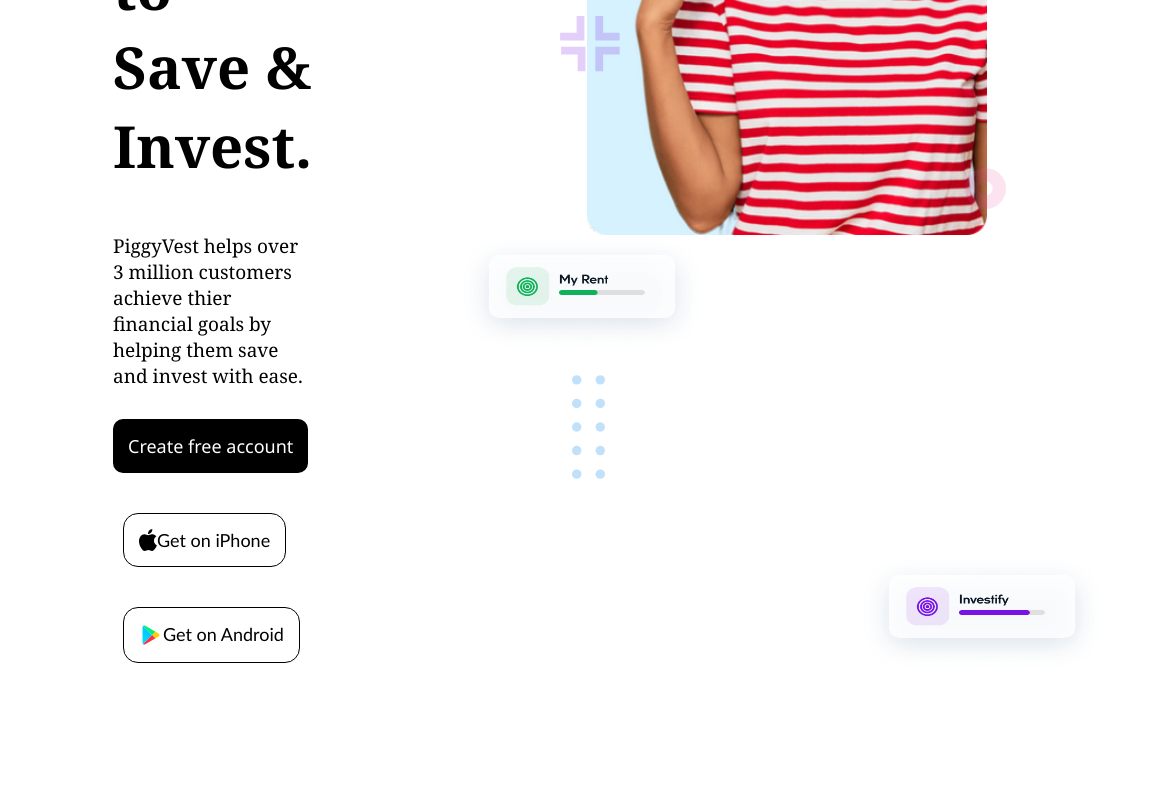
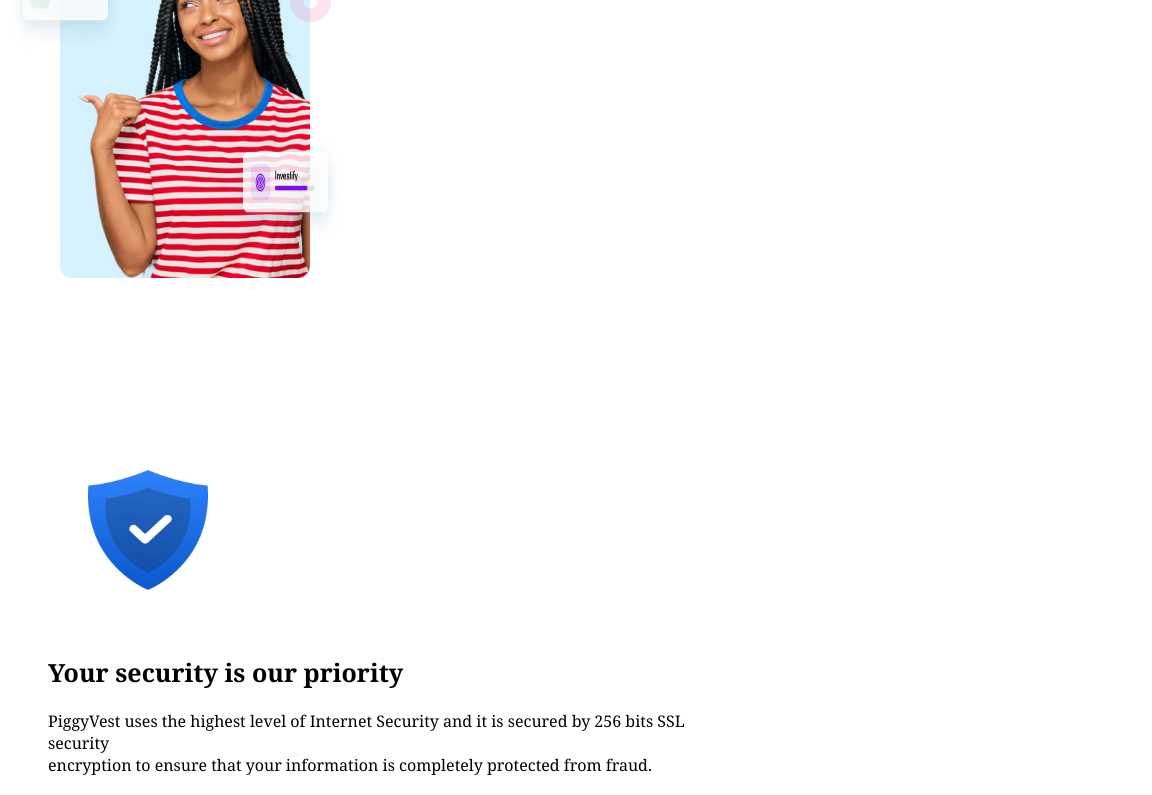
Before and after one commit to davidokani/capwork01, a React (Create React App) app: page / in a window 768 px wide. Shown: the part 560-1355 px from the top of the page, 1152 px wide, since content can reach past the window. Built offline with nearby package versions, Linux system fonts and the light colour scheme.

Commit message:
landpage section1&2 sucessfully responsive

```diff
--- a/src/components/langingpage/Landing.jsx
+++ b/src/components/langingpage/Landing.jsx
@@ -195,6 +195,7 @@
 
       {/* SECTION TWO BEGIN */}
       <section className="landing02">
+        <div className="container02-left">
           <img className="shieldicon" src={Shield} alt="" />
           <div className="scurity">
             <div className="animation-swipeup">
@@ -206,7 +207,7 @@
               PiggyVest uses the highest level of Internet Security and it is secured by 256 bits SSL security <br /> encryption to ensure that your information is completely protected from fraud.
             </p>
             <a className="morelink-for02" href="/">Learn more</a>
-
+          </div>
         </div>
       </section>
       {/* SECTION TWO ENDING */}
--- a/src/components/langingpage/landing.css
+++ b/src/components/langingpage/landing.css
@@ -184,11 +184,10 @@
     text-decoration: none;
 }
 
-/* RESPONSIVES MEDIA QUERY FOR TABLETS AND MINI LAPTOP SCREEN BELOW */
+/* RESPONSIVES MEDIA QUERY FOR LAPTOP MINI SCREEN */
 @media (min-width: 1370px) and (max-width: 1419px) {
     .landingpage {
-        margin-top: 20px;
-        margin-bottom: 20px;
+        margin-bottom: 10px;
     }
 
     .container01-left {
@@ -259,15 +258,13 @@
     }
 }
 
-/* RESPONSIVES MEDIA QUERY FOR TABLET MINI SCREEN BELOW */
-@media (min-width: 521px) and (max-width: 1369px) {
+@media (min-width: 1171px) and (max-width: 1369px) {
     .landingpage {
-        margin-top: 50px;
-        margin-bottom: 50px;
+        margin-bottom: 0px;
     }
 
     .container01-left {
-        padding: 105px;
+        padding: 40px;
         flex-wrap: wrap;
         margin-top: 50px;
     }
@@ -279,7 +276,81 @@
     }
 
     .landing-doings {
-        font-size: 19px;
+        font-size: 20px;
+        font-family: Cambria, Cochin, Georgia, Times, 'Times New Roman', serif;
+    }
+
+    .landing01-image img.shepoint {
+        display: inline-flex;
+        position: relative;
+        width: 390px;
+        padding: 170px;
+        margin-right: 50px;
+        bottom: 65px;
+    }
+
+    .landing01-image img.myrent {
+        height: 120px;
+        width: 250px;
+        display: inline-flex;
+        position: absolute;
+        bottom: 34pc;
+        margin-left: -750px;
+        z-index: 1;
+
+    }
+
+    .landing01-image img.investify {
+        height: 120px;
+        width: 250px;
+        display: inline-flex;
+        position: absolute;
+        bottom: 16pc;
+        margin-left: -350px;
+    }
+
+    .crossIcon {
+        display: inline-flex;
+        position: absolute;
+        bottom: 46pc;
+        margin-left: -655px;
+    }
+
+    .circleIcon {
+        display: inline-flex;
+        position: absolute;
+        bottom: 37pc;
+        margin-left: -242px;
+    }
+
+    .dotIcon {
+        display: inline-flex;
+        position: absolute;
+        bottom: 21pc;
+        margin-left: -635px;
+    }
+}
+
+/* RESPONSIVE MEDIA QUERY FOR TABLET SCREEN  */
+@media (min-width: 1168px) and (max-width: 1171px) {
+    .landingpage {
+        margin-bottom: 150px;
+    }
+
+    .container01-left {
+        padding: 80px;
+        flex-wrap: wrap;
+        margin-top: 50px;
+    }
+
+    .landing-topic {
+        font-size: 58px;
+        font-weight: bold;
+        font-family: Cambria, Cochin, Georgia, Times, 'Times New Roman', serif;
+    }
+
+    .landing-doings {
+        font-size: 20px;
         font-family: Cambria, Cochin, Georgia, Times, 'Times New Roman', serif;
     }
 
@@ -334,8 +405,12 @@
     }
 }
 
-/* RESPONSIVE MEDIA QUERY FOR MOBILE SCREENS BELOW */
-@media (max-width: 520px) {
+/* RESPONSIVE MEDIA QUERY FOR TABLET MINI SCREEN  */
+@media (min-width: 825px) and (max-width: 1167px) {
+    .landingpage {
+        margin-bottom: auto;
+    }
+
     .landing01 {
         width: 100%;
         display: block;
@@ -343,4 +418,179 @@
         align-items: center;
     }
 
+    .landing02 {
+        height: auto;
+        width: 100%;
+        position: relative;
+        display: inline-flex;
+        flex-direction: column;
+        justify-content: center;
+        align-items: center;
+        margin-top: 20px;
+        margin-bottom: 40px;
+    }
 }
+
+/* RESPONSIVE MEDIA QUERY FOR MOBILE SCREEN  */
+@media (max-width: 824px) {
+    .landingpage {
+        margin-bottom: 10px;
+    }
+
+    .landing01 {
+        width: 100%;
+        display: block;
+        justify-content: center;
+        align-items: center;
+    }
+
+    .landing02 {
+        height: auto;
+        width: 100%;
+        position: relative;
+        display: inline-flex;
+        flex-direction: column;
+        justify-content: center;
+        align-items: center;
+        margin-top: 0px;
+        margin-bottom: 90px;
+    }
+
+
+    /* JUMP */
+
+    .container01-left {
+        padding: 20px;
+        flex-wrap: wrap;
+        margin-top: 50px;
+    }
+
+    .landing-topic {
+        font-size: 28px;
+        font-weight: bold;
+        font-family: Cambria, Cochin, Georgia, Times, 'Times New Roman', serif;
+    }
+
+    .landing-doings {
+        font-size: 16px;
+        font-family: Cambria, Cochin, Georgia, Times, 'Times New Roman', serif;
+    }
+
+    .landingreg,
+    .download {
+        margin: 25px 0;
+    }
+
+    .landingreg .btn-landingreg {
+        padding: 10px;
+        color: #fff;
+        background-color: #000;
+        font-size: 16px;
+        font-family: 'Segoe UI', Tahoma, Geneva, Verdana, sans-serif;
+        border-radius: 10px;
+        cursor: pointer;
+        text-decoration: none;
+    }
+
+    .download a {
+        text-decoration: none;
+        padding: 10px;
+        color: #000;
+        font-size: 16px;
+        font-family: 'Trebuchet MS', 'Lucida Sans Unicode', 'Lucida Grande', 'Lucida Sans', Arial, sans-serif;
+        background-color: #fff;
+        border-radius: 15px;
+        border: 1px solid #000;
+        display: inline-flex;
+        margin: 5px;
+        margin-bottom: 30px;
+    }
+
+    .landing01-image img.shepoint {
+        display: inline-flex;
+        position: relative;
+        width: 250px;
+        padding: 30px;
+        padding-left: 52px;
+        bottom: 30px;
+    }
+
+    .landing01-image img.myrent {
+        height: 115px;
+        width: 115px;
+        display: flex;
+        position: absolute;
+        bottom: 18pc;
+        margin-left: 0px;
+        z-index: 1;
+
+    }
+
+    .landing01-image img.investify {
+        height: 115px;
+        width: 115px;
+        display: flex;
+        position: absolute;
+        bottom: 6pc;
+        margin-left: 220px;
+    }
+
+    .crossIcon {
+        display: inline-flex;
+        position: absolute;
+        bottom: 36pc;
+        /* margin-left: -535px; */
+    }
+
+    .circleIcon {
+        display: inline-flex;
+        position: absolute;
+        bottom: 20pc;
+        margin-left: -100px;
+    }
+
+    .dotIcon {
+        display: inline-flex;
+        position: absolute;
+        bottom: 17pc;
+        /* margin-left: -505px; */
+    }
+
+    img.shieldicon {
+        height: 120px;
+        width: 120px;
+        display: inline-flex;
+        padding: 40px;
+    }
+
+    .security {
+        display: inline-flex;
+        justify-content: center;
+        flex-wrap: wrap;
+    }
+
+    .container02-left {
+        padding: 40px;
+        flex-wrap: wrap;
+        margin-top: 10px;
+    }
+
+    .securitytopic {
+        font-size: 25px;
+        font-weight: bold;
+        font-family: Cambria, Cochin, Georgia, Times, 'Times New Roman', serif;
+    }
+
+    .securitystatement {
+        font-size: 16px;
+        font-family: Cambria, Cochin, Georgia, Times, 'Times New Roman', serif;
+    }
+
+    a.morelink-for02 {
+        color: blue;
+        font-size: 16px;
+        font-family: 'Segoe UI', Tahoma, Geneva, Verdana, sans-serif;
+        cursor: pointer;
+        text-decoration: none;
+    }
+}
```
Lines whose indentation alone changed are shown as unchanged.
